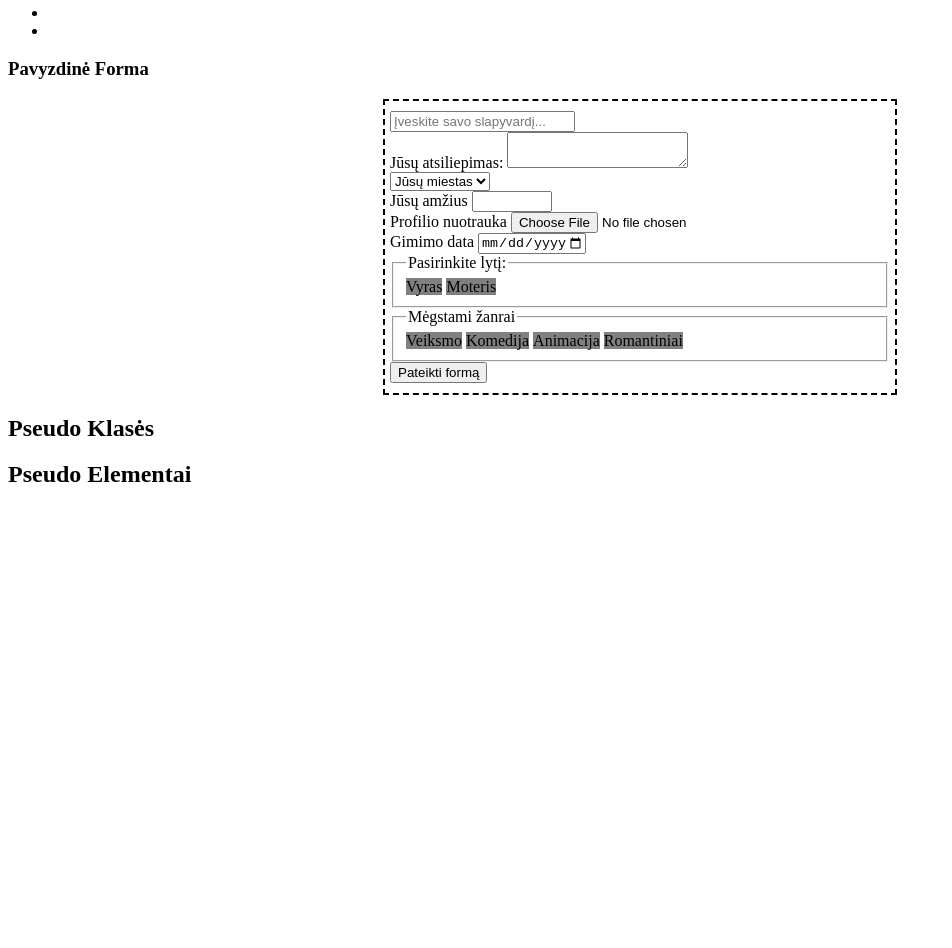
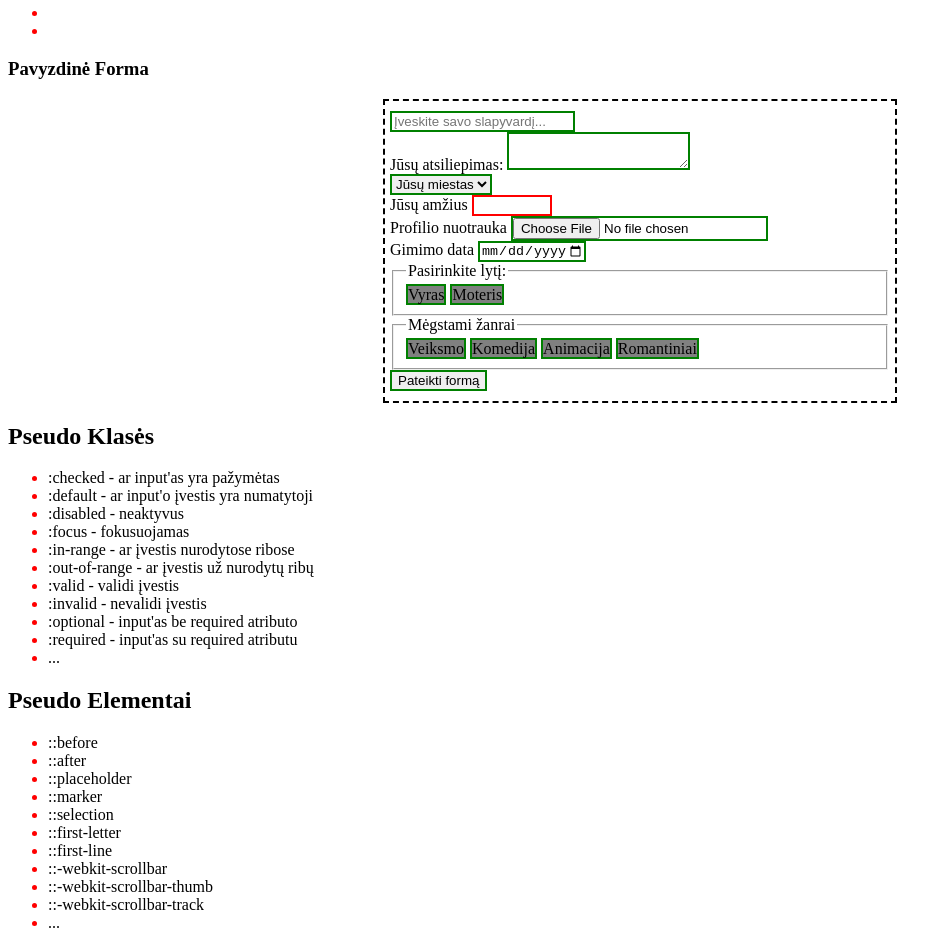
Before and after one commit to BanRokas/WEBUA9, a plain HTML site: page HTML ir CSS/73 paskaita - 07.29 - Form/index.html in a window 1280 px wide. Shown: the part 902-1850 px from the top of the page, without its empty margins (0-952 px from the left). Before the commit the page ends 1410 px from the top, so only its background shows below. Drawn offline with Linux system fonts and the light colour scheme.

Commit message:
73 paskaita - Pseudo Klasės ir Elementai + Užduotys

```diff
--- a/HTML ir CSS/73 paskaita - 07.29 - Form/index.html
+++ b/HTML ir CSS/73 paskaita - 07.29 - Form/index.html
@@ -100,6 +100,7 @@
               name="age" id="age"
               min="18" max="99"
               step="0.01"
+              required
             >
           </div>
           <div> <!-- input:file -->
@@ -178,9 +179,35 @@
     </section>
     <section> <!-- Pseudo Klasės -->
       <h2>Pseudo Klasės</h2>
+      <ul>
+        <li>:checked - ar input'as yra pažymėtas</li>
+        <li>:default - ar input'o įvestis yra numatytoji</li>
+        <li>:disabled - neaktyvus</li>
+        <li>:focus - fokusuojamas</li>
+        <li>:in-range - ar įvestis nurodytose ribose</li>
+        <li>:out-of-range - ar įvestis už nurodytų ribų</li>
+        <li>:valid - validi įvestis</li>
+        <li>:invalid - nevalidi įvestis</li>
+        <li>:optional - input'as be required atributo</li>
+        <li>:required - input'as su required atributu</li>
+        <li>...</li>
+      </ul>
     </section>
     <section> <!-- Pseudo Elementai -->
       <h2>Pseudo Elementai</h2>
+      <ul>
+        <li>::before</li>
+        <li>::after</li>
+        <li>::placeholder</li>
+        <li>::marker</li>
+        <li>::selection</li>
+        <li>::first-letter</li>
+        <li>::first-line</li>
+        <li>::-webkit-scrollbar</li>
+        <li>::-webkit-scrollbar-thumb</li>
+        <li>::-webkit-scrollbar-track</li>
+        <li>...</li>
+      </ul>
     </section>
   </main>
   <footer></footer>
--- a/HTML ir CSS/73 paskaita - 07.29 - Form/main.css
+++ b/HTML ir CSS/73 paskaita - 07.29 - Form/main.css
@@ -21,4 +21,34 @@ form.testForm{
       }
     }
   }
+  :required{
+    border: 2px solid red;
+  }
+  :optional{
+    border: 2px solid green;
+  }
+  :optional+label{
+    border: 2px solid green;
+  }
+  :focus{
+    font-size: 20px;
+  }
 }
+
+li::marker{
+  color: red;
+}
+::selection{
+  color: orange;
+  background-color: black;
+}
+
+::-webkit-scrollbar{
+  background-color: aqua;
+  width: 20px;
+  border-radius: 30% / 5px;
+}
+::-webkit-scrollbar-thumb{
+  background-color: orangered;
+  border-radius: 30% / 5px;
+}
```
Also changed, not shown: HTML ir CSS/73 paskaita - 07.29 - Form/Užduotys.txt (added), HTML ir CSS/73 paskaita - 07.29 - Form/images/form2.png (added), HTML ir CSS/73 paskaita - 07.29 - Form/images/puppasure pup.png (added), HTML ir CSS/73 paskaita - 07.29 - Form/images/puppasure.png (added).
